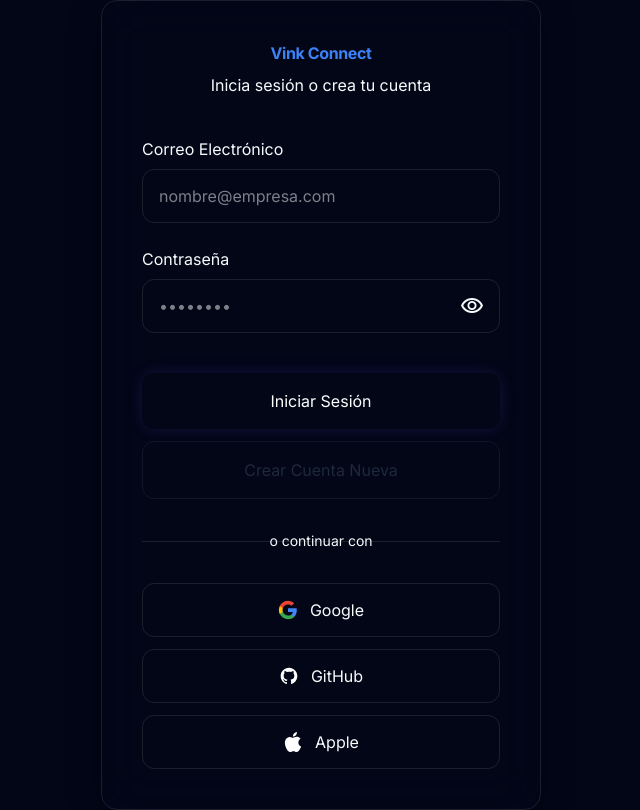
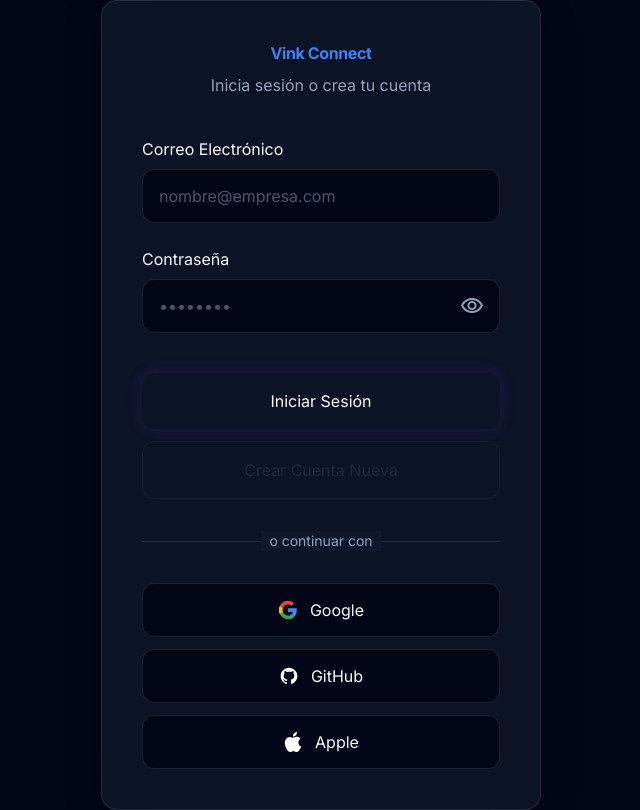
Before and after one commit to contfastenterprise/vink-connect, a Next.js app: page /auth/login in a window 1280 px wide. Shown: the whole page, without its empty margins (319-959 px from the left). Built offline with nearby package versions, Linux system fonts and the light colour scheme.

Commit message:
[AUTO-HEALED] Fix UI contrast and map legacy Material theme variables to Vink Connect tokens

```diff
--- a/src/app/globals.css
+++ b/src/app/globals.css
@@ -35,6 +35,22 @@
   --color-error: #DC2626;
   --color-info: #0EA5E9;
 
+  /* Legacy Material Tokens mapped to Vink Connect */
+  --color-surface: var(--card);
+  --color-surface-container-lowest: var(--background);
+  --color-surface-container-low: var(--background);
+  --color-surface-container: var(--surface-container);
+  --color-surface-container-high: var(--muted);
+  --color-surface-container-highest: var(--surface-highest);
+  --color-on-surface: var(--foreground);
+  --color-on-surface-variant: var(--muted-foreground);
+  --color-outline: var(--outline);
+  --color-outline-variant: var(--border);
+  --color-secondary-container: var(--secondary);
+  --color-on-secondary-container: var(--secondary-foreground);
+  --color-secondary-fixed: var(--secondary);
+  --color-on-secondary-fixed: var(--secondary-foreground);
+
   --radius-lg: var(--radius);
   --radius-md: calc(var(--radius) - 2px);
   --radius-sm: calc(var(--radius) - 4px);
@@ -62,7 +78,7 @@
     --secondary-foreground: #1267E8;
 
     --muted: #E2E8F0;
-    --muted-foreground: #64748B;
+    --muted-foreground: #475569;
 
     --accent: #12C8E8;
     --accent-foreground: #0F172A;
@@ -73,6 +89,11 @@
     --border: #E2E8F0;
     --input: #E2E8F0;
     --ring: #1267E8;
+
+    /* Extra Legacy Material mappings */
+    --surface-container: #F1F5F9;
+    --surface-highest: #CBD5E1;
+    --outline: #94A3B8;
 
     --radius: 0.5rem;
   }
@@ -102,6 +123,11 @@
     --border: #1E293B;
     --input: #1E293B;
     --ring: #3B82F6;
+
+    /* Extra Legacy Material mappings */
+    --surface-container: #0F172A;
+    --surface-highest: #334155;
+    --outline: #475569;
   }
 }
 
@@ -123,3 +149,31 @@
 .bg-vink-gradient-deep {
   background: linear-gradient(135deg, #071B41 0%, #1267E8 55%, #12C8E8 100%);
 }
+
+/* Glass panel and legacy UI enhancements (adapted to Vink colors) */
+.glass-panel {
+    background-color: var(--card);
+    border: 1px solid var(--border);
+    box-shadow: 0 4px 24px rgba(0, 0, 0, 0.04);
+}
+.dark .glass-panel {
+    background-color: rgba(15, 23, 42, 0.8);
+    backdrop-filter: blur(16px);
+    border: 1px solid rgba(255, 255, 255, 0.08);
+    box-shadow: 0 8px 32px rgba(0, 0, 0, 0.4);
+}
+
+.ambient-glow {
+    position: fixed;
+    top: 20%;
+    left: 50%;
+    width: 80vw;
+    height: 80vw;
+    transform: translate(-50%, -50%);
+    background: radial-gradient(circle, rgba(18, 103, 232, 0.05) 0%, rgba(248, 250, 252, 0) 70%);
+    z-index: -1;
+    pointer-events: none;
+}
+.dark .ambient-glow {
+    background: radial-gradient(circle, rgba(59, 130, 246, 0.08) 0%, rgba(2, 6, 23, 0) 70%);
+}
```
